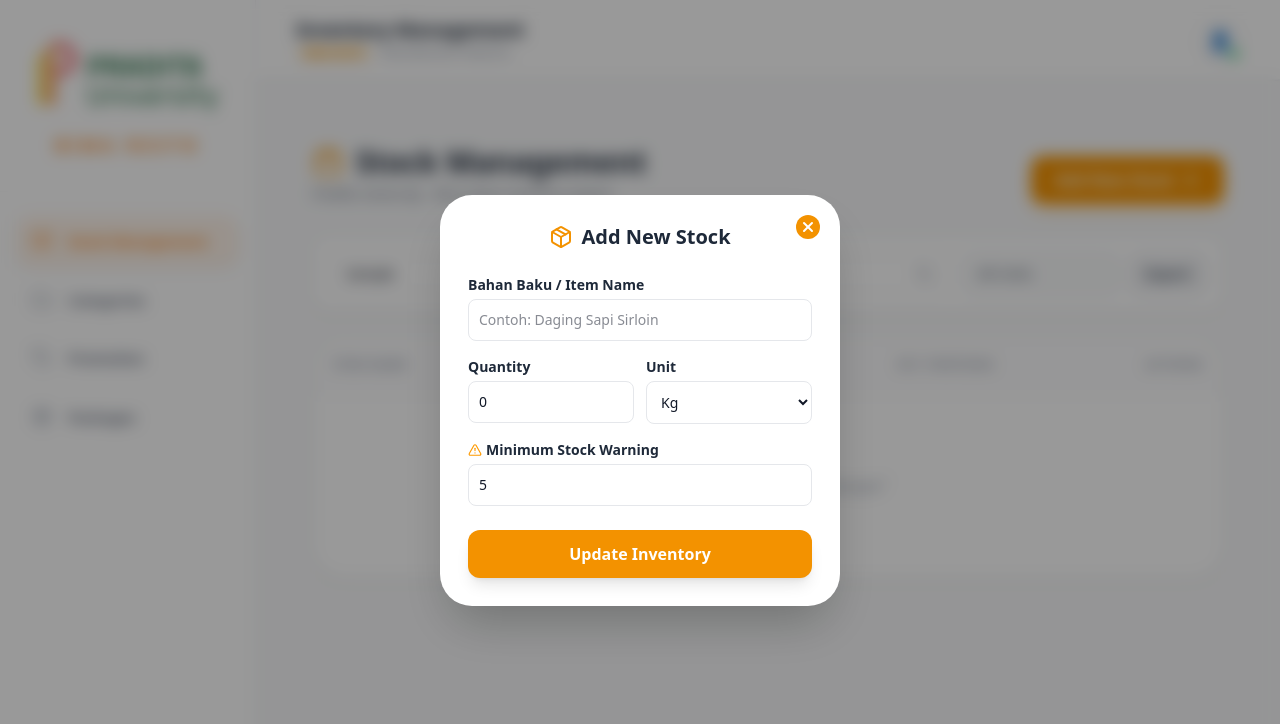
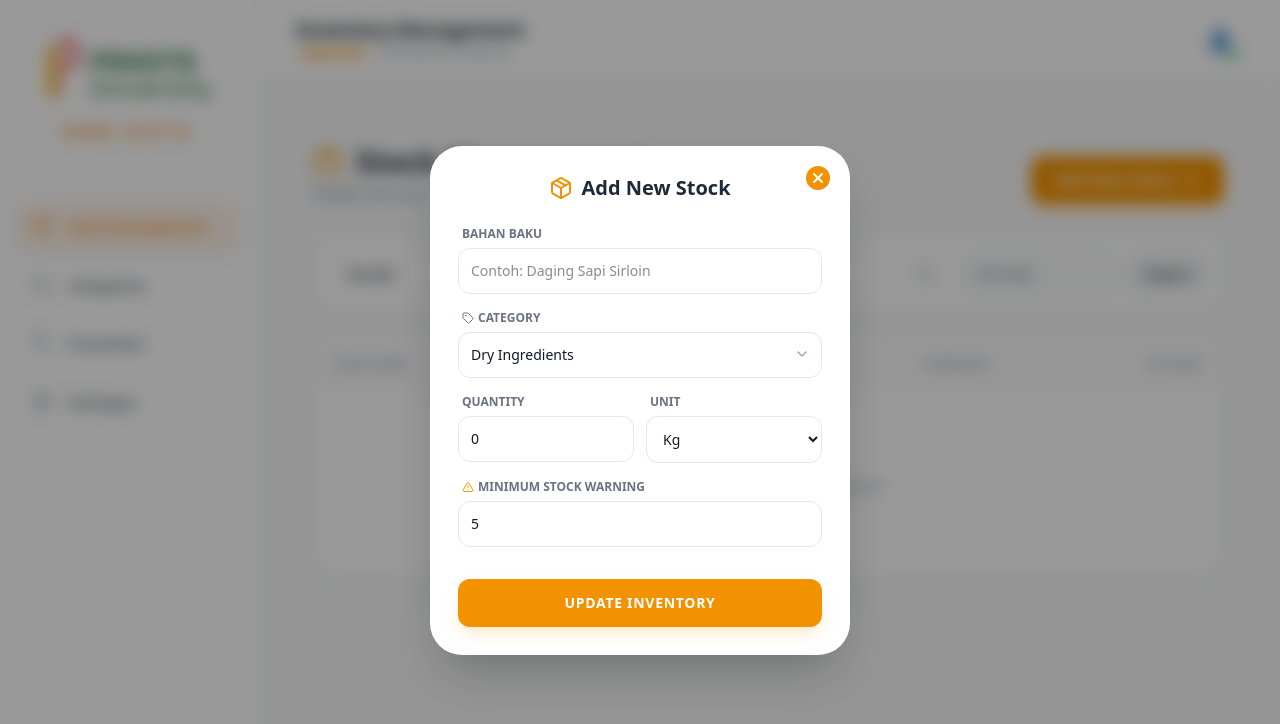
Before and after one commit to Jonatan345/Frontend, a Next.js app: page / in a window 1280 px wide. Both pictures are taken after typing "Sample" into the empty fields and a click on the button "Add New Stock". Shown: the top 724 px of the page. Built offline with nearby package versions, Linux system fonts and the light colour scheme.

Commit message:
feat: mengubah dan Menambah Kategori ke halaman stok management

```diff
--- a/app/page.tsx
+++ b/app/page.tsx
@@ -12,13 +12,13 @@ export default function StockManagement() {
   const [searchQuery, setSearchQuery] = useState("");
   const [editingStock, setEditingStock] = useState<any>(null);
 
-  // Data Awal: Sudah dihapus property img-nya
+  // Data Awal dengan Kategori
   const [stockData, setStockData] = useState([
-    { name: "Daging Sapi Sirloin", quantity: 15, unit: "Kg", portions: 75 },
-    { name: "Daging Ayam Fillet", quantity: 8, unit: "Kg", portions: 40 },
-    { name: "Telur Ayam", quantity: 50, unit: "Kg", portions: 0 },
-    { name: "Minyak Goreng", quantity: 5, unit: "Liter", portions: 0 },
-    { name: "Beras Pandan Wangi", quantity: 100, unit: "Kg", portions: 500 },
+    { name: "Daging Sapi Sirloin", quantity: 15, unit: "Kg", category: "Fresh Ingredients (Meat)" },
+    { name: "Daging Ayam Fillet", quantity: 8, unit: "Kg", category: "Fresh Ingredients (Poultry)" },
+    { name: "Telur Ayam", quantity: 50, unit: "Kg", category: "Fresh Ingredients (Poultry)" },
+    { name: "Minyak Goreng", quantity: 5, unit: "Liter", category: "Bottle" },
+    { name: "Beras Pandan Wangi", quantity: 100, unit: "Kg", category: "Dry Ingredients" },
   ]);
 
   // --- Functions ---
@@ -57,6 +57,31 @@ export default function StockManagement() {
       setIsDeleteModalOpen(false);
       setItemToDelete(null);
     }
+  };
+
+  // --- Fungsi Export CSV ---
+  const handleExport = () => {
+    // Menentukan header tabel
+    const headers = ["Item Name", "Stock Level", "Unit", "Category"];
+
+    // Mengonversi data stok menjadi baris CSV
+    const csvRows = stockData.map(item =>
+      `"${item.name}",${item.quantity},"${item.unit}","${item.category}"`
+    );
+
+    // Menggabungkan header dan isi
+    const csvContent = [headers.join(","), ...csvRows].join("\n");
+
+    // Membuat file download
+    const blob = new Blob([csvContent], { type: 'text/csv;charset=utf-8;' });
+    const url = URL.createObjectURL(blob);
+    const link = document.createElement("a");
+    link.setAttribute("href", url);
+    link.setAttribute("download", `BimaResto_Stock_${new Date().toISOString().split('T')[0]}.csv`);
+    link.style.visibility = 'hidden';
+    document.body.appendChild(link);
+    link.click();
+    document.body.removeChild(link);
   };
 
   const filteredStock = stockData.filter((item) =>
@@ -103,7 +128,10 @@ export default function StockManagement() {
             <option>Liter</option>
             <option>Pcs</option>
           </select>
-          <button className="bg-gray-100 text-gray-600 px-4 py-2.5 rounded-xl font-bold text-sm hover:bg-gray-200 transition-colors">
+          <button
+            onClick={handleExport}
+            className="bg-gray-100 text-gray-600 px-4 py-2.5 rounded-xl font-bold text-sm hover:bg-gray-200 transition-colors active:scale-95"
+          >
             Export
           </button>
         </div>
@@ -118,7 +146,7 @@ export default function StockManagement() {
                 <th className="p-5 text-xs font-black text-gray-400 uppercase tracking-wider">Item Name</th>
                 <th className="p-5 text-xs font-black text-gray-400 uppercase tracking-wider">Stock Level</th>
                 <th className="p-5 text-xs font-black text-gray-400 uppercase tracking-wider">Unit</th>
-                <th className="p-5 text-xs font-black text-gray-400 uppercase tracking-wider text-center">Est. Portions</th>
+                <th className="p-5 text-xs font-black text-gray-400 uppercase tracking-wider text-center">Category</th>
                 <th className="p-5 text-xs font-black text-gray-400 uppercase tracking-wider text-right">Actions</th>
               </tr>
             </thead>
@@ -127,7 +155,6 @@ export default function StockManagement() {
                 filteredStock.map((item, index) => (
                   <tr key={index} className="hover:bg-gray-50/50 transition-colors group">
                     <td className="p-5">
-                      {/* Hanya menampilkan Nama, tanpa box gambar */}
                       <span className="font-bold text-gray-700">{item.name}</span>
                     </td>
                     <td className="p-5">
@@ -142,8 +169,8 @@ export default function StockManagement() {
                     </td>
                     <td className="p-5 text-gray-500 text-sm font-medium">{item.unit}</td>
                     <td className="p-5 text-center">
-                      <span className="bg-orange-50 text-bima-orange px-3 py-1 rounded-full text-[11px] font-black border border-orange-100">
-                        {item.portions || 0} Porsi
+                      <span className="bg-bima-orange-light text-bima-orange px-3 py-1 rounded-full text-[10px] font-black border border-orange-100 uppercase tracking-tighter">
+                        {item.category}
                       </span>
                     </td>
                     <td className="p-5 text-right">
--- a/components/Sidebar.tsx
+++ b/components/Sidebar.tsx
@@ -24,9 +24,9 @@ export default function Sidebar() {
         <img
           src="/logopradita.png"
           alt="Pradita University Logo"
-          className="w-full h-22 object-contain mb-2"
+          className="w-full h-19 object-contain mb-2"
         />
-        <h2 className="text-[18px] font-black text-[#F58A27] tracking-[0.2em] uppercase mt-1">
+        <h2 className="text-[16px] font-black text-[#F58A27] tracking-[0.2em] uppercase mt-1">
           BIMA RESTO
         </h2>
       </div>
--- a/components/StockModal.tsx
+++ b/components/StockModal.tsx
@@ -1,6 +1,6 @@
 "use client";
 import { useState, useEffect } from "react";
-import { X, Package, Scale, AlertTriangle } from "lucide-react";
+import { X, Package, Tag, AlertTriangle, ChevronDown } from "lucide-react";
 
 export default function StockModal({
   isOpen,
@@ -16,31 +16,30 @@ export default function StockModal({
   const [name, setName] = useState("");
   const [quantity, setQuantity] = useState<number>(0);
   const [unit, setUnit] = useState("Kg");
+  const [category, setCategory] = useState("Dry Ingredients");
   const [minStock, setMinStock] = useState<number>(5);
-
-  // Logika Kalkulator Porsi Otomatis (Standar Bima Resto: 200g/porsi)
-  const estimatedPortions = unit === "Kg" ? Math.floor((quantity * 1000) / 200) : 0;
 
   useEffect(() => {
     if (editData) {
       setName(editData.name);
       setQuantity(editData.quantity);
       setUnit(editData.unit || "Kg");
+      setCategory(editData.category || "Dry Ingredients");
     } else {
-      setName(""); setQuantity(0); setUnit("Kg");
+      setName(""); setQuantity(0); setUnit("Kg"); setCategory("Dry Ingredients");
     }
   }, [editData, isOpen]);
 
   if (!isOpen) return null;
 
   const handleSubmit = () => {
-    onAdd({ name, quantity, unit, minStock, portions: estimatedPortions });
+    onAdd({ name, quantity, unit, category, minStock });
     onClose();
   };
 
   return (
     <div className="fixed inset-0 z-[100] bg-black/40 flex items-center justify-center p-4 backdrop-blur-sm">
-      <div className="bg-white rounded-[2rem] p-7 w-full max-w-[400px] shadow-2xl relative animate-in fade-in zoom-in duration-200">
+      <div className="bg-white rounded-[2rem] p-7 w-full max-w-[420px] shadow-2xl relative">
 
         <button onClick={onClose} className="absolute right-5 top-5 bg-bima-orange text-white p-1 rounded-full hover:bg-[#e68a00]">
           <X size={16} strokeWidth={3} />
@@ -54,33 +53,56 @@ export default function StockModal({
         <div className="space-y-4">
           {/* Item Name */}
           <div>
-            <label className="block text-sm font-bold text-gray-800 mb-1 text-left">Bahan Baku / Item Name</label>
+            <label className="block text-xs font-bold text-gray-500 uppercase mb-1.5 ml-1">Bahan Baku</label>
             <input
               type="text"
               value={name}
               onChange={(e) => setName(e.target.value)}
               placeholder="Contoh: Daging Sapi Sirloin"
-              className="w-full border border-gray-200 p-2.5 rounded-lg text-sm outline-none focus:ring-1 focus:ring-bima-orange"
+              className="w-full border border-gray-200 p-3 rounded-xl text-sm outline-none focus:ring-2 focus:ring-bima-orange/20"
             />
+          </div>
+
+          {/* Category Selection */}
+          <div>
+            <label className="block text-xs font-bold text-gray-500 uppercase mb-1.5 ml-1 flex items-center gap-1">
+              <Tag size={12} /> Category
+            </label>
+            <div className="relative">
+              <select
+                value={category}
+                onChange={(e) => setCategory(e.target.value)}
+                className="w-full appearance-none border border-gray-200 p-3 rounded-xl text-sm bg-white outline-none focus:ring-2 focus:ring-bima-orange/20 cursor-pointer"
+              >
+                <option value="Dry Ingredients">Dry Ingredients</option>
+                <option value="Fresh Ingredients (Vegetable)">Fresh Ingredients (Vegetable)</option>
+                <option value="Fresh Ingredients (Fruits)">Fresh Ingredients (Fruits)</option>
+                <option value="Fresh Ingredients (Poultry)">Fresh Ingredients (Poultry)</option>
+                <option value="Fresh Ingredients (Meat)">Fresh Ingredients (Meat)</option>
+                <option value="Fresh Ingredients (Seafood)">Fresh Ingredients (Seafood)</option>
+                <option value="Bottle">Bottle</option>
+              </select>
+              <ChevronDown size={16} className="absolute right-3 top-3.5 text-gray-400 pointer-events-none" />
+            </div>
           </div>
 
           {/* Quantity & Unit */}
           <div className="grid grid-cols-2 gap-3">
             <div>
-              <label className="block text-sm font-bold text-gray-800 mb-1 text-left">Quantity</label>
+              <label className="block text-xs font-bold text-gray-500 uppercase mb-1.5 ml-1">Quantity</label>
               <input
                 type="number"
                 value={quantity}
                 onChange={(e) => setQuantity(Number(e.target.value))}
-                className="w-full border border-gray-200 p-2.5 rounded-lg text-sm outline-none focus:ring-1 focus:ring-bima-orange"
+                className="w-full border border-gray-200 p-3 rounded-xl text-sm outline-none focus:ring-2 focus:ring-bima-orange/20"
               />
             </div>
             <div>
-              <label className="block text-sm font-bold text-gray-800 mb-1 text-left">Unit</label>
+              <label className="block text-xs font-bold text-gray-500 uppercase mb-1.5 ml-1">Unit</label>
               <select
                 value={unit}
                 onChange={(e) => setUnit(e.target.value)}
-                className="w-full border border-gray-200 p-2.5 rounded-lg text-sm bg-white outline-none focus:ring-1 focus:ring-bima-orange"
+                className="w-full border border-gray-200 p-3 rounded-xl text-sm bg-white outline-none focus:ring-2 focus:ring-bima-orange/20"
               >
                 <option>Kg</option>
                 <option>Gram</option>
@@ -90,33 +112,22 @@ export default function StockModal({
             </div>
           </div>
 
-          {/* Kalkulator Porsi Otomatis */}
-          {unit === "Kg" && quantity > 0 && (
-            <div className="bg-orange-50 border border-orange-100 p-3 rounded-xl flex items-start gap-3">
-              <Scale className="text-bima-orange mt-1" size={18} />
-              <div>
-                <p className="text-[11px] font-bold text-orange-800 uppercase">Estimasi Porsi Dapur</p>
-                <p className="text-lg font-extrabold text-bima-orange">{estimatedPortions} <span className="text-xs font-normal">Porsi (200g/porsi)</span></p>
-              </div>
-            </div>
-          )}
-
           {/* Min Stock Warning */}
           <div>
-            <label className="block text-sm font-bold text-gray-800 mb-1 text-left flex items-center gap-1">
-              <AlertTriangle size={14} className="text-amber-500" /> Minimum Stock Warning
+            <label className="block text-xs font-bold text-gray-500 uppercase mb-1.5 ml-1 flex items-center gap-1">
+              <AlertTriangle size={12} className="text-amber-500" /> Minimum Stock Warning
             </label>
             <input
               type="number"
               value={minStock}
               onChange={(e) => setMinStock(Number(e.target.value))}
-              className="w-full border border-gray-200 p-2.5 rounded-lg text-sm outline-none focus:ring-1 focus:ring-bima-orange"
+              className="w-full border border-gray-200 p-3 rounded-xl text-sm outline-none focus:ring-2 focus:ring-bima-orange/20"
             />
           </div>
 
           <button
             onClick={handleSubmit}
-            className="w-full bg-bima-orange text-white py-3 rounded-xl font-bold text-base shadow-lg hover:bg-[#e68a00] transition-all mt-2"
+            className="w-full bg-bima-orange text-white py-3.5 rounded-xl font-black text-sm shadow-lg shadow-orange-100 hover:bg-[#e68a00] active:scale-[0.98] transition-all mt-4 uppercase tracking-wider"
           >
             Update Inventory
           </button>
```
